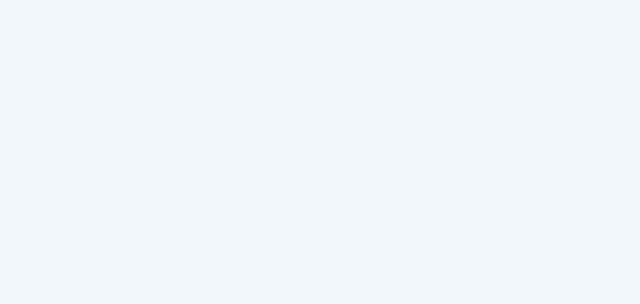
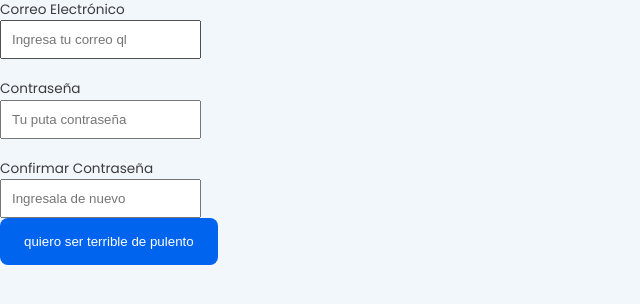
Before and after one commit to nickdriller/escalab-proyecto-certificacion, a React (Create React App) app: page /sign-up in a window 1280 px wide. Shown: the top 304 px of the page, without its empty margins (0-640 px from the left). Built offline with nearby package versions, Linux system fonts and the light colour scheme.

Commit message:
Create Login and SignUp pages. Use of firebase to register user.

```diff
--- a/package.json
+++ b/package.json
@@ -7,6 +7,7 @@
     "@testing-library/react": "^13.2.0",
     "@testing-library/user-event": "^13.5.0",
     "apexcharts": "^3.35.2",
+    "firebase": "^9.8.1",
     "node-sass": "^6.0.1",
     "react": "^18.1.0",
     "react-apexcharts": "^1.4.0",
--- /dev/null
+++ b/src/components/Button/Button.jsx
@@ -0,0 +1,12 @@
+import React from 'react'
+import styles from './Button.module.sass'
+
+const Button = ({button}) => {
+  return (
+    <button type={button.type} className={styles.button}>
+      <span className={styles.button__text}>{button.text}</span>
+    </button>
+  )
+}
+
+export default Button
--- /dev/null
+++ b/src/components/Button/Button.module.sass
@@ -0,0 +1,8 @@
+.button
+  display: inline-block
+  background:#0064ef
+  padding: 16px 24px
+  border-radius: 8px
+  cursor: pointer
+.button__text
+  color: #ffffff
--- /dev/null
+++ b/src/components/Input/Input.jsx
@@ -0,0 +1,12 @@
+import React from 'react'
+import styles from './Input.module.sass'
+
+const Input = ({input}) =>  (
+  <div className={styles.input}>
+    <label className={styles.input__label} htmlFor={input.id}>{input.label}</label>
+    <input className={styles.input__input} id={input.id} {...input}/>
+  </div>
+)
+
+
+export default Input
--- /dev/null
+++ b/src/components/Input/Input.module.sass
@@ -0,0 +1,9 @@
+.input
+  & + &
+    margin-top: 20px
+
+.input__label
+  display: block
+
+.input__input
+  padding: 10px
--- a/src/pages/HomePage/Hero.module.sass
+++ b/src/pages/HomePage/Hero.module.sass
@@ -18,13 +18,3 @@
   width: 50%
   h2
     font-size: 2.75rem
-
-
-.boton
-  display: inline-block
-  background:#0064ef
-  padding: 16px 24px
-  border-radius: 8px
-  cursor: pointer
-.boton__texto
-  color: #ffffff
--- /dev/null
+++ b/src/pages/LoginPage/LoginPage.jsx
@@ -0,0 +1,61 @@
+import React, { useState } from 'react'
+import Input from '../../components/Input/Input'
+import Button from '../../components/Button/Button'
+
+import { auth } from '../../utils/firebase'
+import { GoogleSignIn } from '../../utils/firebase'
+import { signInWithEmailAndPassword } from 'firebase/auth'
+const LoginPage = () => {
+
+  const [inputFields, setInputFields] = useState({
+    email: '',
+    password: ''
+  })
+
+  function onInputChange(event){
+    const {name, value} = event.target
+    setInputFields( lastValue => (
+      {...lastValue, [name]:value }
+    ))
+  }
+
+  function onFormSubmit(event){
+    event.preventDefault()
+    console.log(inputFields)
+  }
+
+  return (
+    <form onSubmit={onFormSubmit}>
+      <Input input={{
+          label: 'Correo Electrónico',
+          id: 'user-email',
+          type: 'email',
+          name: 'email',
+          value: inputFields.email,
+          placeholder: 'Ingresa tu correo ql',
+          onChange: onInputChange
+        }}
+      />
+
+      <Input input={{
+          label: 'Contraseña',
+          id: 'user-password',
+          type: 'password',
+          name: 'password',
+          value: inputFields.password,
+          placeholder: 'Tu puta contraseña',
+          onChange: onInputChange
+        }}
+      />
+
+      <Button button={{
+          text: 'Iniciar sesión',
+          type: 'button'
+
+        }}
+      />
+    </form>
+  )
+}
+
+export default LoginPage
--- /dev/null
+++ b/src/pages/SignUpPage/SignUpPage.jsx
@@ -0,0 +1,88 @@
+import React, {useState} from 'react'
+import Input from '../../components/Input/Input'
+import Button from '../../components/Button/Button'
+
+import { auth } from '../../utils/firebase'
+import { createUserWithEmailAndPassword } from 'firebase/auth'
+
+const SignUpPage = () => {
+
+  const [inputFields, setInputFields] = useState({
+    email: '',
+    password: '',
+    confirm_password: ''
+  })
+
+  function onInputChange(event){
+    const {name, value} = event.target
+    setInputFields( lastValue => (
+      {...lastValue, [name]:value }
+    ))
+  }
+
+  async function onFormSubmit (event){
+    event.preventDefault()
+    if (inputFields.password !== inputFields.confirm_password) {
+      alert('Las contraseñas no coinciden')
+      return
+    }
+    try{
+      const user = await createUserWithEmailAndPassword(auth, inputFields.email, inputFields.password )
+      console.log('user', user)
+      setInputFields({
+        email: '',
+        password: '',
+        confirm_password: ''
+      })
+    } catch(error) {
+      console.log(error.message)
+
+    }
+  }
+
+  return (
+    <form onSubmit={onFormSubmit}>
+      <Input input={{
+          label: 'Correo Electrónico',
+          id: 'user-email',
+          type: 'email',
+          name: 'email',
+          value: inputFields.email,
+          placeholder: 'Ingresa tu correo ql',
+          onChange: onInputChange
+        }}
+      />
+
+      <Input input={{
+          label: 'Contraseña',
+          id: 'user-password',
+          type: 'password',
+          name: 'password',
+          value: inputFields.password,
+          placeholder: 'Tu puta contraseña',
+          onChange: onInputChange
+        }}
+      />
+
+      <Input input={{
+          label: 'Confirmar Contraseña',
+          id: 'confirm-password',
+          type: 'password',
+          name: 'confirm_password',
+          value: inputFields.confirm_password,
+          placeholder: 'Ingresala de nuevo',
+          onChange: onInputChange
+        }}
+      />
+
+      <Button button={{
+          text: 'quiero ser terrible de pulento',
+          type: 'submit'
+
+        }}
+      />
+    </form>
+  )
+}
+
+export default SignUpPage
--- a/src/routes/routes.js
+++ b/src/routes/routes.js
@@ -1,10 +1,14 @@
 import { BrowserRouter, Switch, Route } from 'react-router-dom'
 import HomePage from '../pages/HomePage/HomePage'
+import LoginPage from '../pages/LoginPage/LoginPage'
+import SignUpPage from '../pages/SignUpPage/SignUpPage'
 
 const routes = (
   <BrowserRouter>
     <Switch>
       <Route exact path='/' component={HomePage}/>
+      <Route path='/login' component={LoginPage}/>
+      <Route path='/sign-up' component={SignUpPage}/>
     </Switch>
   </BrowserRouter>
 )
--- /dev/null
+++ b/src/utils/firebase.js
@@ -0,0 +1,22 @@
+import { initializeApp } from "firebase/app"
+import { getAuth, GoogleAuthProvider, signInWithPopup } from 'firebase/auth'
+
+const firebaseConfig = {
+  apiKey: "AIzaSyCTG1evaYbvs8VcLUJudquahULI8oPpB78",
+  authDomain: "certification-project-19920.firebaseapp.com",
+  projectId: "certification-project-19920",
+  storageBucket: "certification-project-19920.appspot.com",
+  messagingSenderId: "683688589108",
+  appId: "1:683688589108:web:062f9b928fe391a0015761"
+}
+
+const app = initializeApp(firebaseConfig)
+
+
+export const auth = getAuth(app)
+
+const googleProvider = new GoogleAuthProvider()
+
+export const GoogleSignIn = async () => {
+  await signInWithPopup(auth, googleProvider)
+}
```
Also changed, not shown: src/pages/LoginPage/LoginPage.module.sass (added), src/pages/SignUpPage/SignUpPage.module.sass (added), 2 other files (tests, documents, lock files or other folders).
